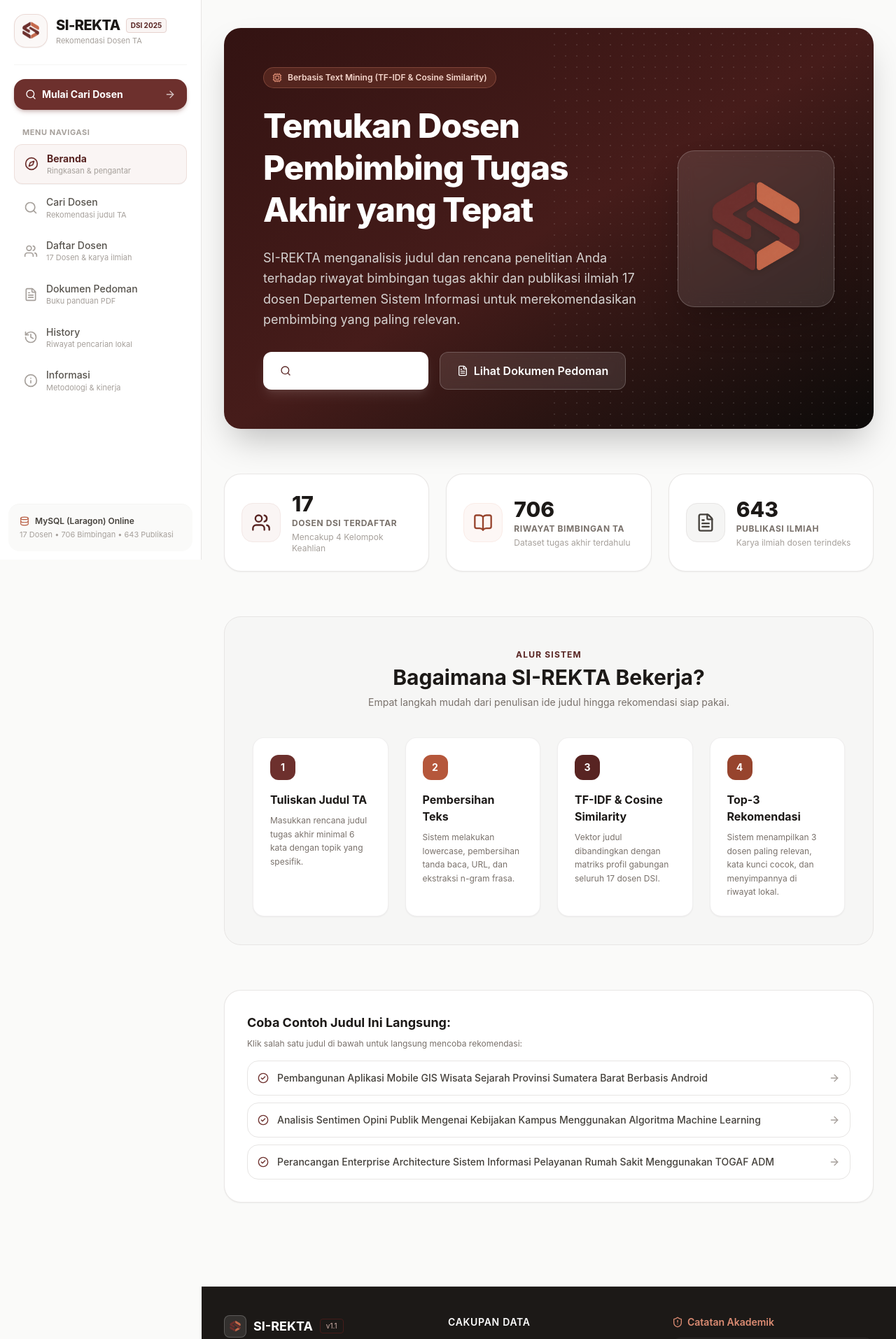
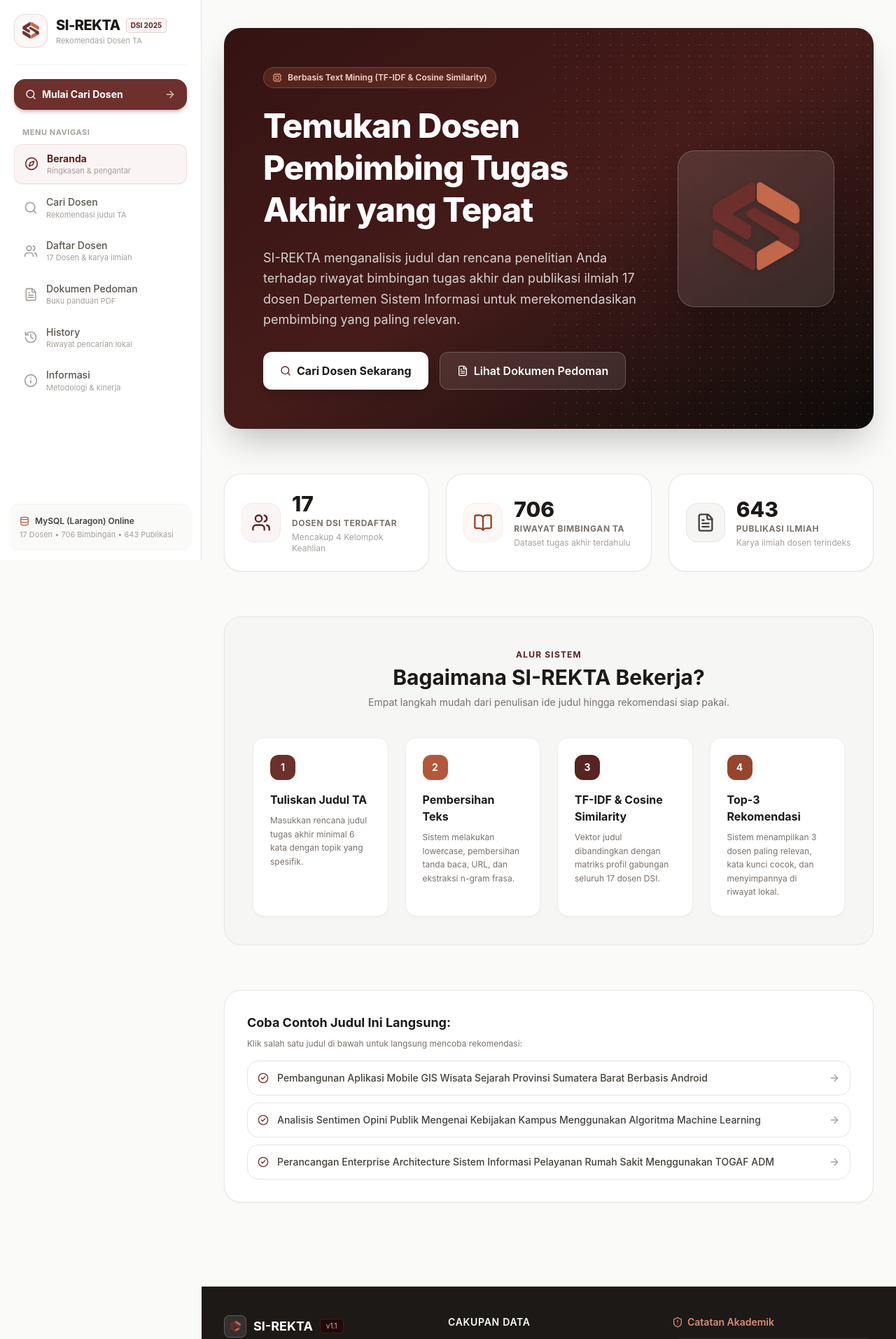
Before and after one commit to accfd/SI-REKTA, a React (Vite) app in the folder frontend/: page / in a window 1280 px wide. Shown: the top 1914 px of the page at 70% size. Built offline with nearby package versions, Linux system fonts and the light colour scheme.

Commit message:
fix(ui): fix hero button text color visibility and add missing 950 color shades

```diff
--- a/frontend/src/index.css
+++ b/frontend/src/index.css
@@ -11,6 +11,7 @@
   --color-brand-700: #582422;
   --color-brand-800: #461c1a;
   --color-brand-900: #331312;
+  --color-brand-950: #1f0b0a;
 
   --color-copper-50: #fdf7f5;
   --color-copper-100: #faece7;
@@ -22,6 +23,7 @@
   --color-copper-700: #97442d;
   --color-copper-800: #7b3827;
   --color-copper-900: #652f23;
+  --color-copper-950: #3a170f;
 }
 
 @layer base {
--- a/frontend/src/pages/BerandaPage.tsx
+++ b/frontend/src/pages/BerandaPage.tsx
@@ -34,16 +34,16 @@ export const BerandaPage: React.FC<BerandaPageProps> = ({ setActiveTab, onSelect
           <div className="flex flex-wrap gap-4 pt-2">
             <button
               onClick={() => setActiveTab('cari')}
-              className="inline-flex items-center space-x-2 px-6 py-3.5 rounded-xl font-bold text-brand-950 bg-white hover:bg-copper-50 shadow-lg shadow-white/10 active:scale-95 transition-all"
+              className="inline-flex items-center space-x-2 px-6 py-3.5 rounded-xl font-bold text-stone-900 bg-white hover:bg-stone-100 shadow-lg shadow-black/15 active:scale-95 transition-all cursor-pointer"
             >
-              <Search className="w-4 h-4 text-brand-700" />
-              <span>Cari Dosen Sekarang</span>
+              <Search className="w-4 h-4 text-brand-700 shrink-0" />
+              <span className="text-stone-900 font-bold">Cari Dosen Sekarang</span>
             </button>
             <button
               onClick={() => setActiveTab('pedoman')}
-              className="inline-flex items-center space-x-2 px-6 py-3.5 rounded-xl font-semibold text-white bg-white/10 hover:bg-white/15 border border-white/20 backdrop-blur-sm active:scale-95 transition-all"
+              className="inline-flex items-center space-x-2 px-6 py-3.5 rounded-xl font-semibold text-white bg-white/10 hover:bg-white/15 border border-white/20 backdrop-blur-sm active:scale-95 transition-all cursor-pointer"
             >
-              <FileText className="w-4 h-4" />
+              <FileText className="w-4 h-4 shrink-0" />
               <span>Lihat Dokumen Pedoman</span>
             </button>
           </div>
```
